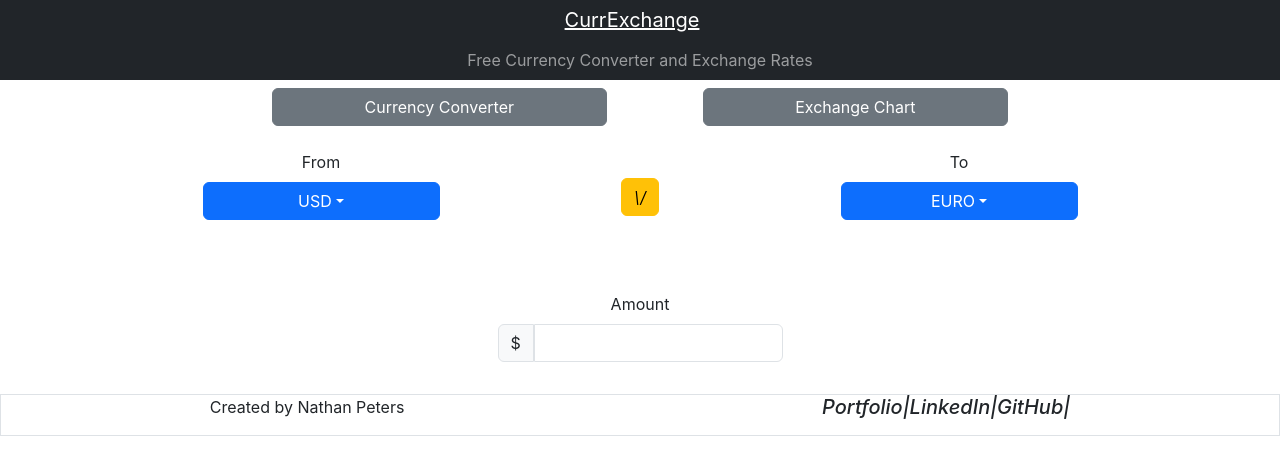
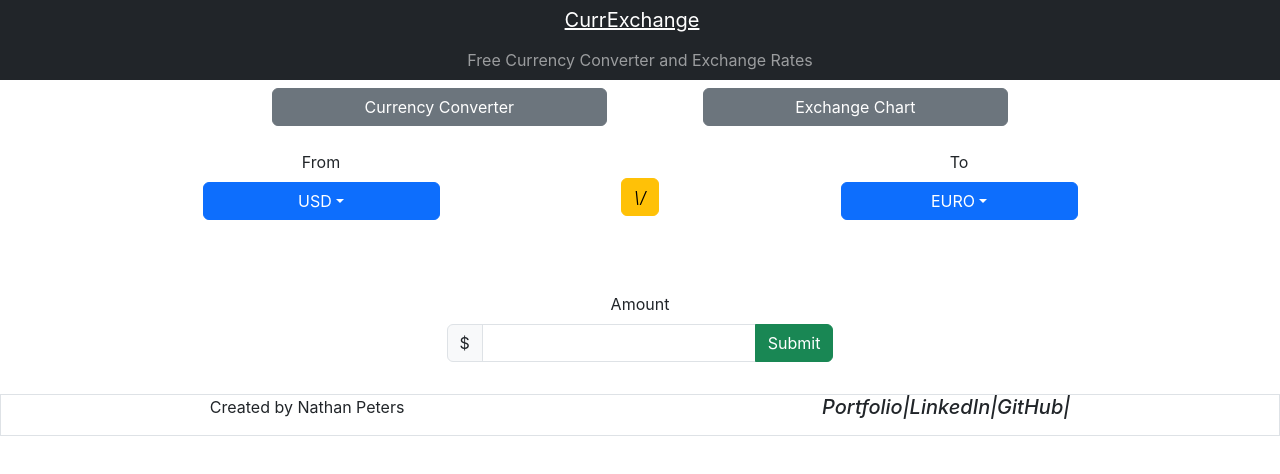
Before and after one commit to nathanpeters8/Currency-Exchange-Rate-App, a React (Create React App) app: page / in a window 1280 px wide. Shown: the top 474 px of the page. Built offline with nearby package versions, Linux system fonts and the light colour scheme.

Commit message:
add submit listener for converter amount input

```diff
--- a/src/Converter.js
+++ b/src/Converter.js
@@ -1,16 +1,23 @@
 import React from 'react';
 
 class Converter extends React.Component {
+  handleSubmit(event) {
+    event.preventDefault();
+    console.log(document.getElementById('amount').value);
+  }
   render() {
     return (
       <>
         <div className='row justify-content-center mt-5'>
-          <div className='col-6 col-md-3 d-flex flex-column align-items-center mb-4 px-0'>
+          <div className='col-6 d-flex flex-column align-items-center mb-4 px-0'>
             <label className='form-label'>Amount</label>
-            <div className= 'input-group' id='amount-input'>
-              <span className='input-group-text'>$</span>
-              <input type='text' className='form-control ms-0' />
-            </div>
+            <form onSubmit={this.handleSubmit} className='form-inline'>
+              <div className= 'input-group' id='amount-input'>
+                <span className='input-group-text'>$</span>
+                <input type='text' className='form-control' id='amount'/>
+                <button type='submit' className='btn btn-success'>Submit</button>
+              </div>
+            </form>
           </div>
         </div>
       </>
```
